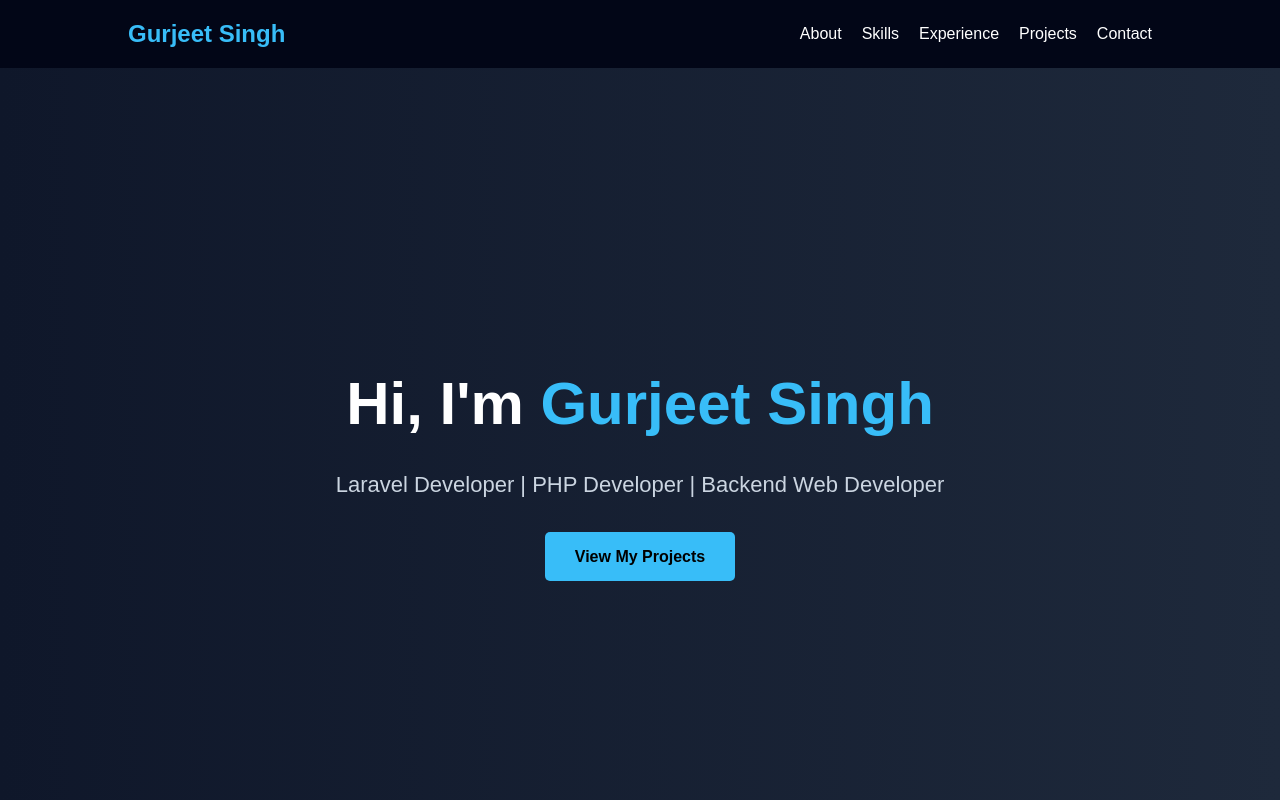
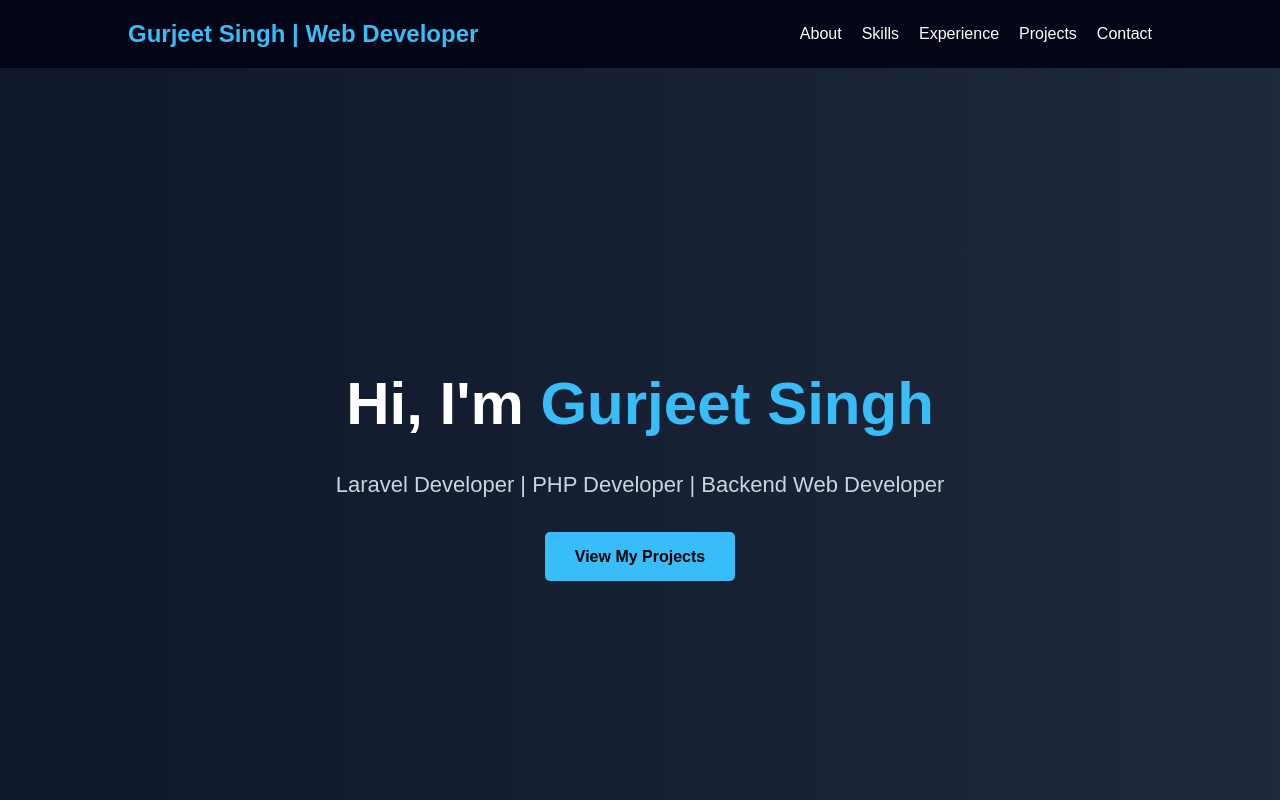
Before and after one commit to GurjeetAppin/GurjeetDev, a plain HTML site: page index.html in a window 1280 px wide. Shown: the top 800 px of the page. Drawn offline with Linux system fonts and the light colour scheme.

Commit message:
Testing auto deploy

```diff
--- a/index.html
+++ b/index.html
@@ -4,7 +4,7 @@
 <head>
     <meta charset="UTF-8">
     <meta name="viewport" content="width=device-width, initial-scale=1.0">
-    <title>Gurjeet Singh || Laravel Developer</title>
+    <title>Gurjeet Singh | Laravel Developer</title>
 
     <style>
         * {
@@ -232,7 +232,7 @@
 
     <nav>
 
-        <h2>Gurjeet Singh</h2>
+        <h2>Gurjeet Singh | Web Developer</h2>
 
         <ul>
             <li><a href="#about">About</a></li>
```
